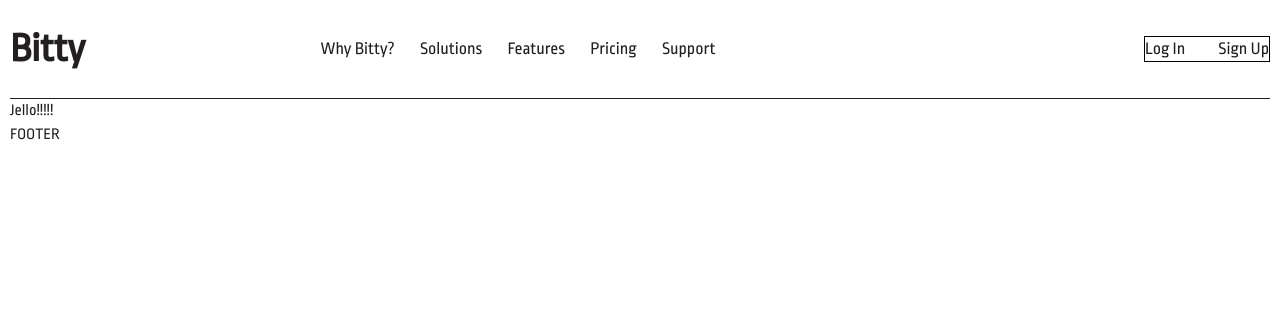
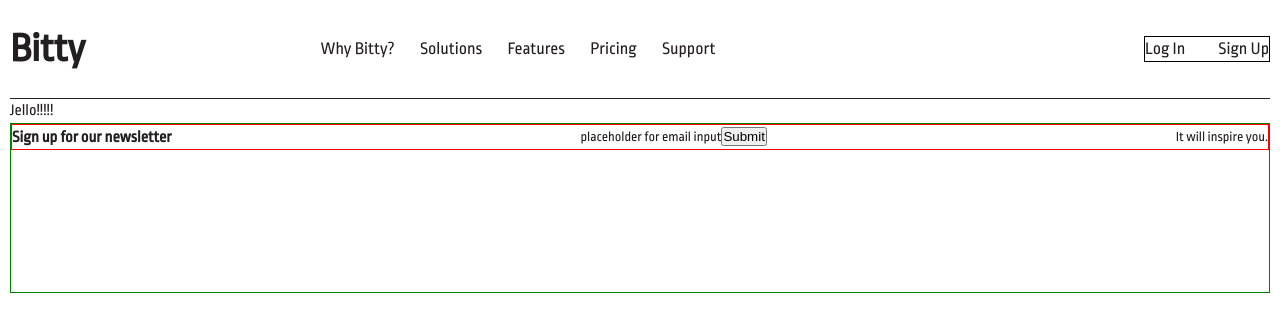
Before and after one commit to AndersonChristian-P/bitty, a React (Create React App) app: page / in a window 1280 px wide. Shown: the top 332 px of the page. Built offline with nearby package versions, Linux system fonts and the light colour scheme.

Commit message:
started code for footer

```diff
--- a/src/components/Footer/Footer.js
+++ b/src/components/Footer/Footer.js
@@ -2,9 +2,25 @@ import React from 'react';
 
 const Footer = () => {
   return (
-    <div>
-      FOOTER
-    </div>
+    <>
+      <footer>
+
+        <div className="newsletter">
+          <h3>Sign up for our newsletter</h3>
+
+          <div className="newsletter-input">
+            placeholder for email input
+            <button>
+              Submit
+            </button>
+          </div>
+
+          <p>It will inspire you.</p>
+
+        </div>
+
+      </footer>
+    </>
   );
 }
 
--- a/src/components/Footer/_Footer.scss
+++ b/src/components/Footer/_Footer.scss
@@ -0,0 +1,21 @@
+footer {
+  // border-top: 1px solid #231f20;
+  // border-top: 1px solid var(--blackish-color);
+  border: 1px solid green;
+  position: relative;
+  width: 100%;
+  display: flex;
+  flex-direction: column;
+  justify-content: space-between;
+  align-items: center;
+  height: 170px;
+  font-size: .87em;
+  .newsletter {
+    border: 1px solid red;
+    width: 100%;
+    margin-bottom: 20px;
+    display: flex;
+    justify-content: space-between;
+    align-items: center;
+  }
+}
```
